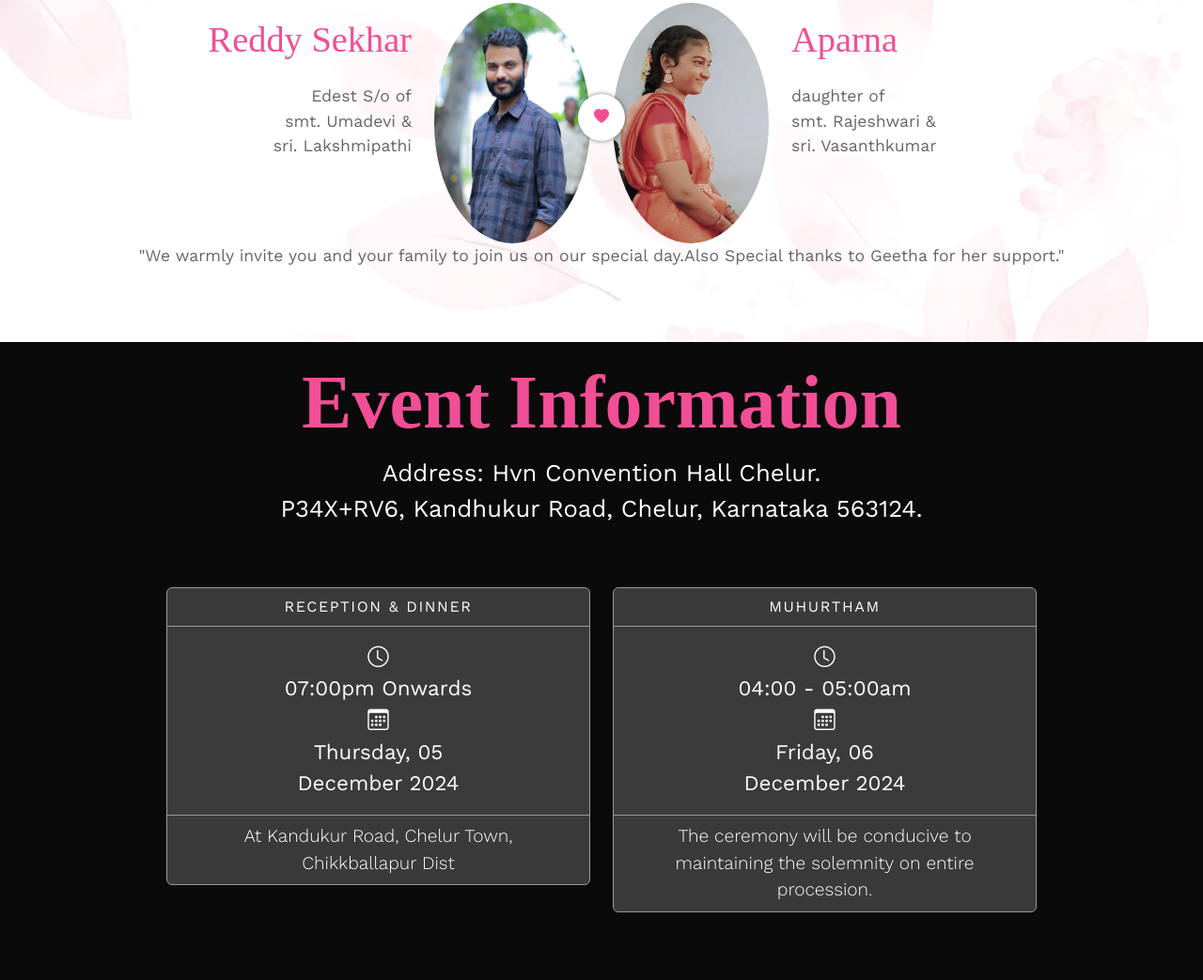
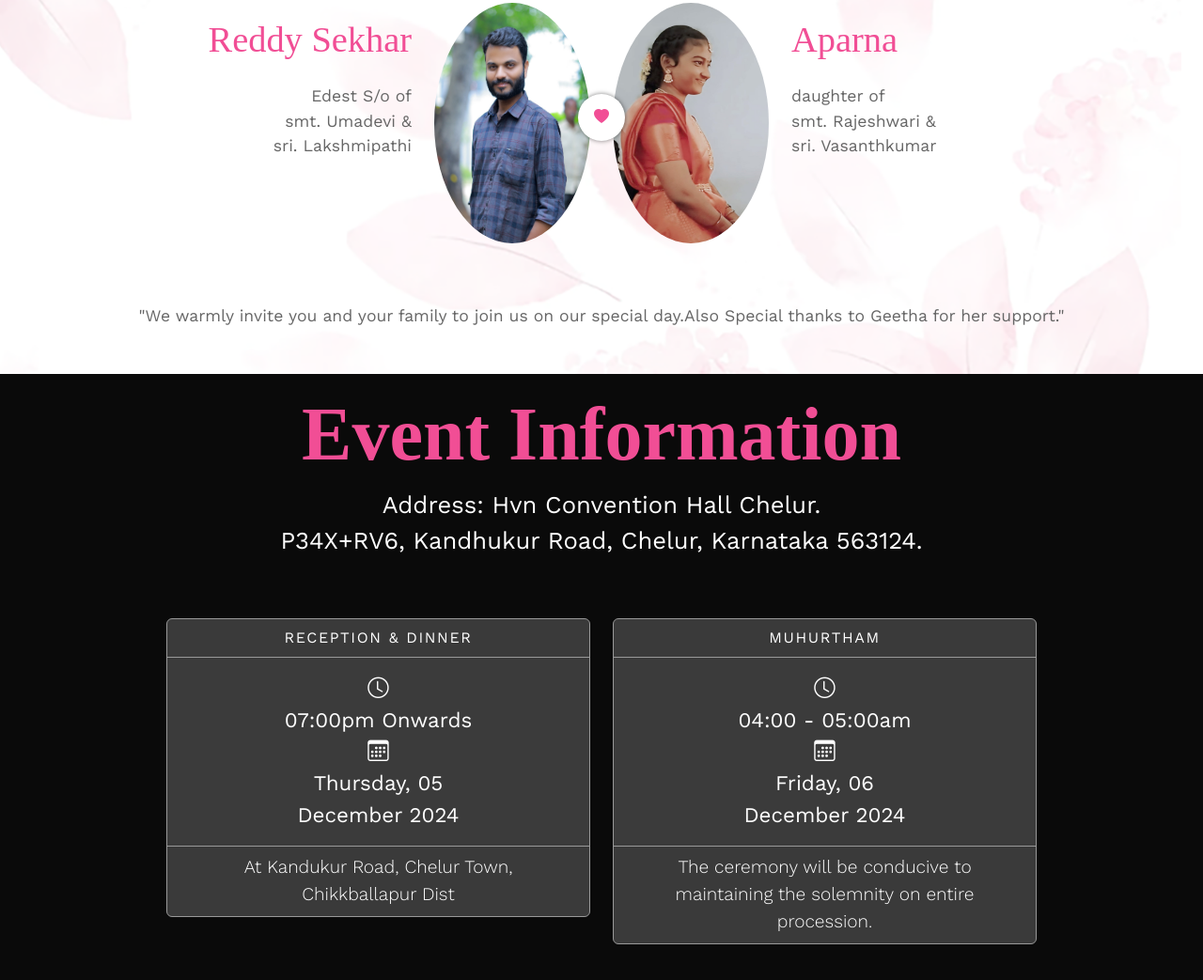
Before and after one commit to thetechyuga/ReddyWeddingInvitation, a plain HTML site: page index.html in a window 1280 px wide. Shown: the part 836-1879 px from the top of the page at 94% size. Drawn offline with nearby package versions, Linux system fonts and the light colour scheme; some packages are replaced by stand-ins of ours; grey boxes are pictures that could not be loaded; a script that the page names is missing.

Commit message:
Add files via upload

```diff
--- a/index.html
+++ b/index.html
@@ -112,7 +112,7 @@
             </div>
           </div>
         </div>
-        <p style="text-align: center;">"We warmly invite you and your family to join us on our special day.Also Special thanks to Geetha for her support."</p>
+        <p style="text-align: center; margin-top: 4rem;">"We warmly invite you and your family to join us on our special day.Also Special thanks to Geetha for her support."</p>
         <!-- <h4>Special Thank You Geetha</h4> -->
       </div>
     </section>
```
